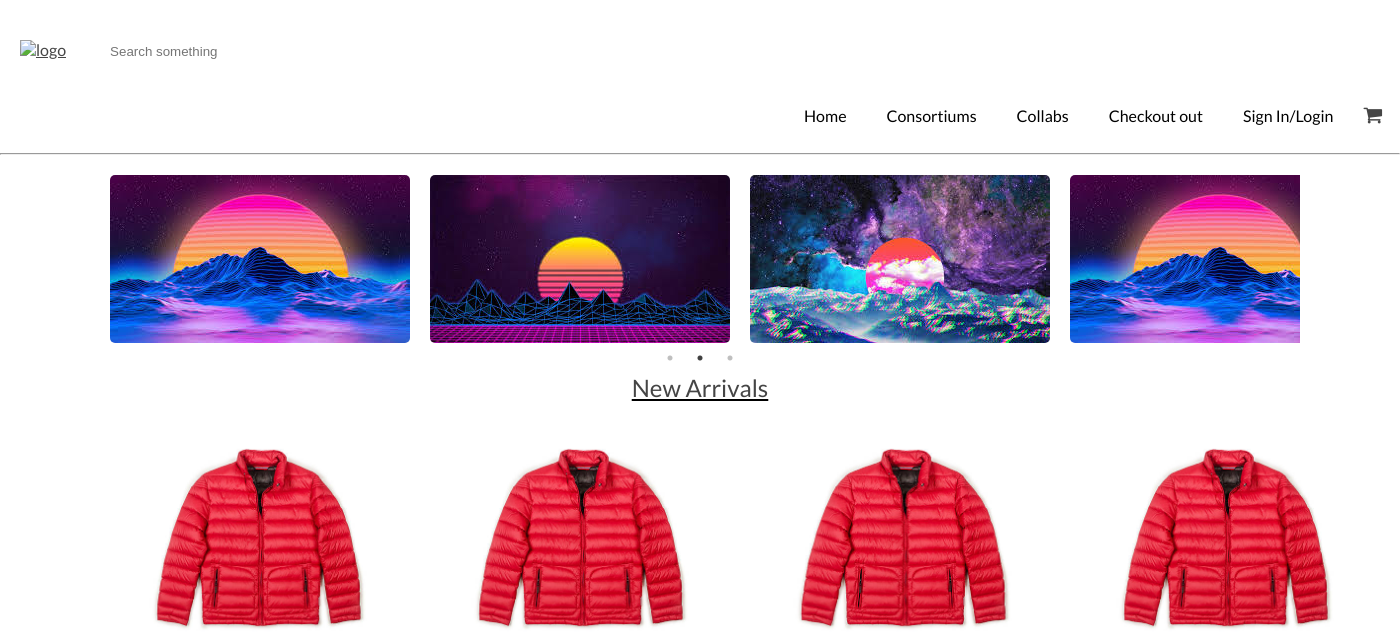
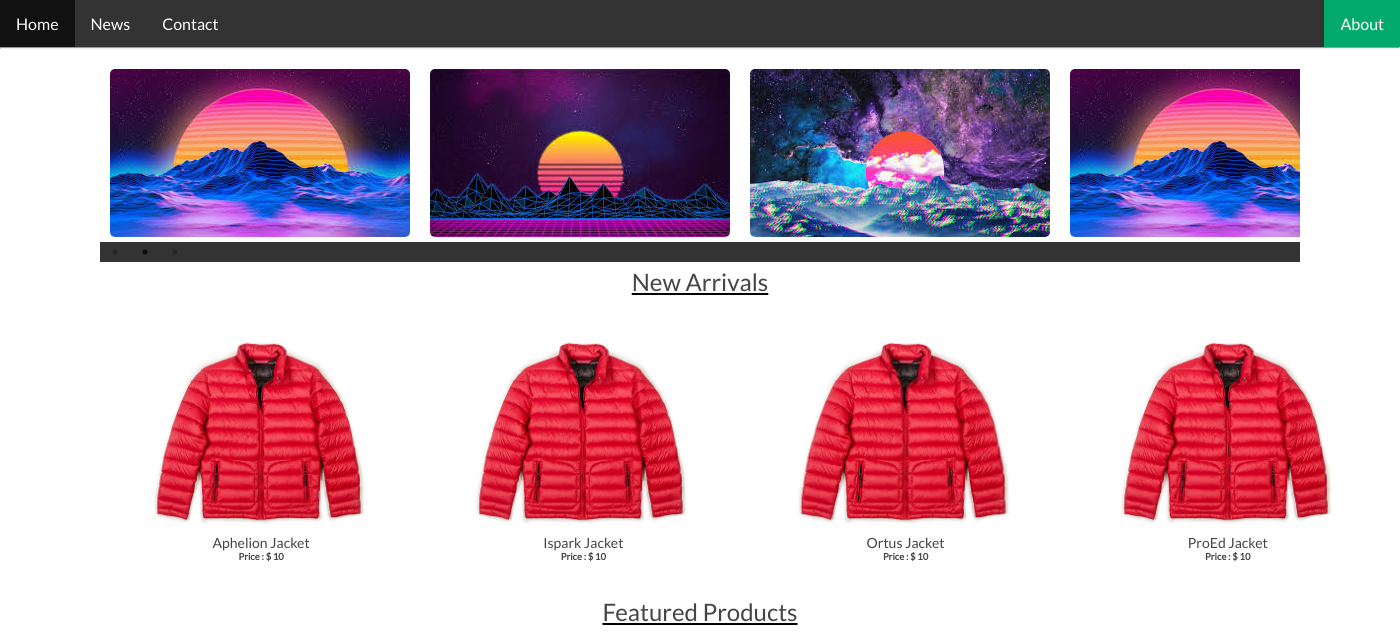
Before and after one commit to Vincent-Cayadi/Hwa-Chong-E-Commerce, a web app: file index.html in a window 1400 px wide. Shown: the top 636 px of the page. Run offline with its HTML, style and script files only (its server is not run), Linux system fonts and the light colour scheme.

Commit message:
I killed the navbar broke the index.html i think

```diff
--- a/assets/css/style.css
+++ b/assets/css/style.css
@@ -1,6 +1,4 @@
 @import url('https://fonts.googleapis.com/css2?family=Lato&display=swap');
-
-
 
 *{
     margin: 0;
@@ -30,65 +28,32 @@ body{
     scrollbar-width: none;
 }
 
-.navbar{
+ul {
+    list-style-type: none;
+    margin: 0;
+    padding: 0;
     overflow: hidden;
-    font-size: 16px;
-    text-align: center;
-    margin-top: 20px;
+    background-color: #333;
 }
 
-.nav-bar{
-    float: right;
-    margin-bottom: 5px;
-    margin-right: 8px;
-    margin-top: 0px;
+li {
+    float: left;
 }
 
-.logo{
-    float: left;
-    margin: 20px;
+li a {
+    display: block;
+    color: white;
+    text-align: center;
+    padding: 14px 16px;
+    text-decoration: none;
 }
 
-.right-side{
-    margin: 0px 0px;
+li a:hover:not(.active) {
+    background-color: #111;
 }
 
-.right-side ul{
-    list-style: none;
-    display: table;
-    width: 600px;
-}
-
-.right-side li{
-    display: table-cell;
-    position: relative;
-    padding: 15px 0;
-}
-
-.right-side a{
-    color: black;
-    text-decoration: none;
-    display: inline-block;
-    padding: 8px 20px;
-    position: relative;
-}
-
-.right-side a::after {
-    background: none repeat scroll 0 0 transparent;
-    bottom: 0;
-    content: "";
-    display: block;
-    height: 2px;
-    left: 50%;
-    position: absolute;
-    background: red;
-    transition: width 0.3s ease 0s, left 0.3s ease 0s;
-    width: 0;
-}
-
-.right-side a:hover::after {
-    width: 100%;
-    left: 0;
+.active {
+    background-color: #04AA6D;
 }
 
 input[type=text]{
--- a/index.html
+++ b/index.html
@@ -16,45 +16,12 @@
 <body>
 
 	<div class="navbar">
-		<nav>
-			<div class="logo">
-				<a href="index.html">
-					<img src="" alt="logo">
-				</a>
-			</div>
-			<div>
-				<form action="" method="post">
-					<input type="text" name="search" placeholder="Search something">
-				</form>
-			</div>
-
-			<div class="nav-bar">
-				<ul class="right-side">
-					<li>
-						<a href="index.html">Home</a>
-					</li>
-					<li>
-						<a href="consortium.html">Consortiums</a>
-					</li>
-					<li>
-						<a href="collabs.html">Collabs</a>
-					</li>
-					<li>
-						<a href="checkout.html">Checkout out</a>
-					</li>
-					<li>
-						<a href="sign.html">Sign In/Login</a>
-					</li>
-					<li>
-						<div class="nav-responsive">
-							<div class="access">
-								<a href="#" id="cart"><i class="fa fa-shopping-cart"></i></a>
-							</div>
-						</div>
-					</li>
-				</ul>
-			</div>
-		</nav>
+		<ul>
+			<li><a href="#home">Home</a></li>
+			<li><a href="#news">News</a></li>
+			<li><a href="#contact">Contact</a></li>
+			<li style="float:right"><a class="active" href="#about">About</a></li>
+		</ul>
 	</div>
 
 	<hr>
```
Also changed, not shown: about.html (+6 -31 lines), assets/css/checkout.css (+27 -0 lines), assets/css/consortium.css (+40 -33 lines), assets/css/itemdetail.css (+27 -0 lines), assets/css/ua.css (+29 -1 lines), checkout.html (+6 -28 lines), consortium.html (+6 -29 lines), itemdetail.html (+6 -33 lines), ua.html (+22 -6 lines).
